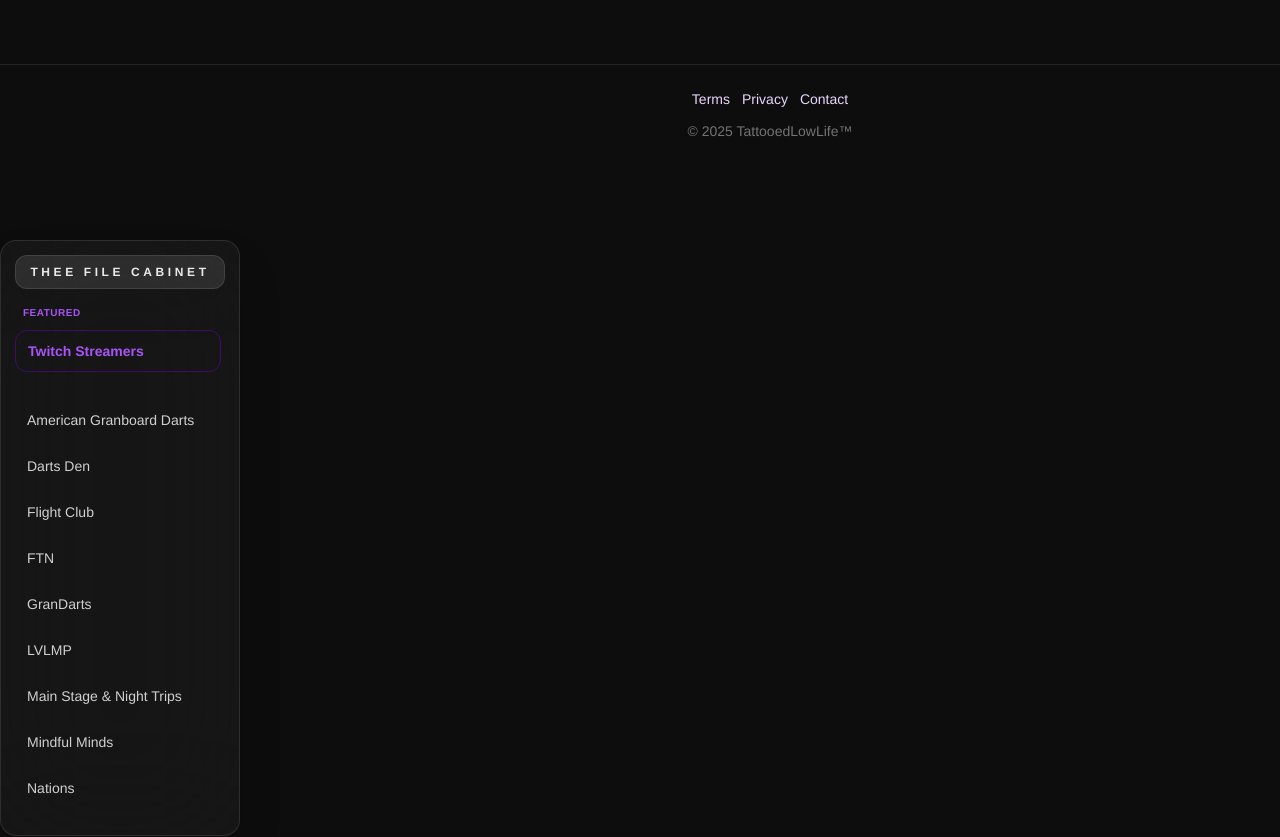
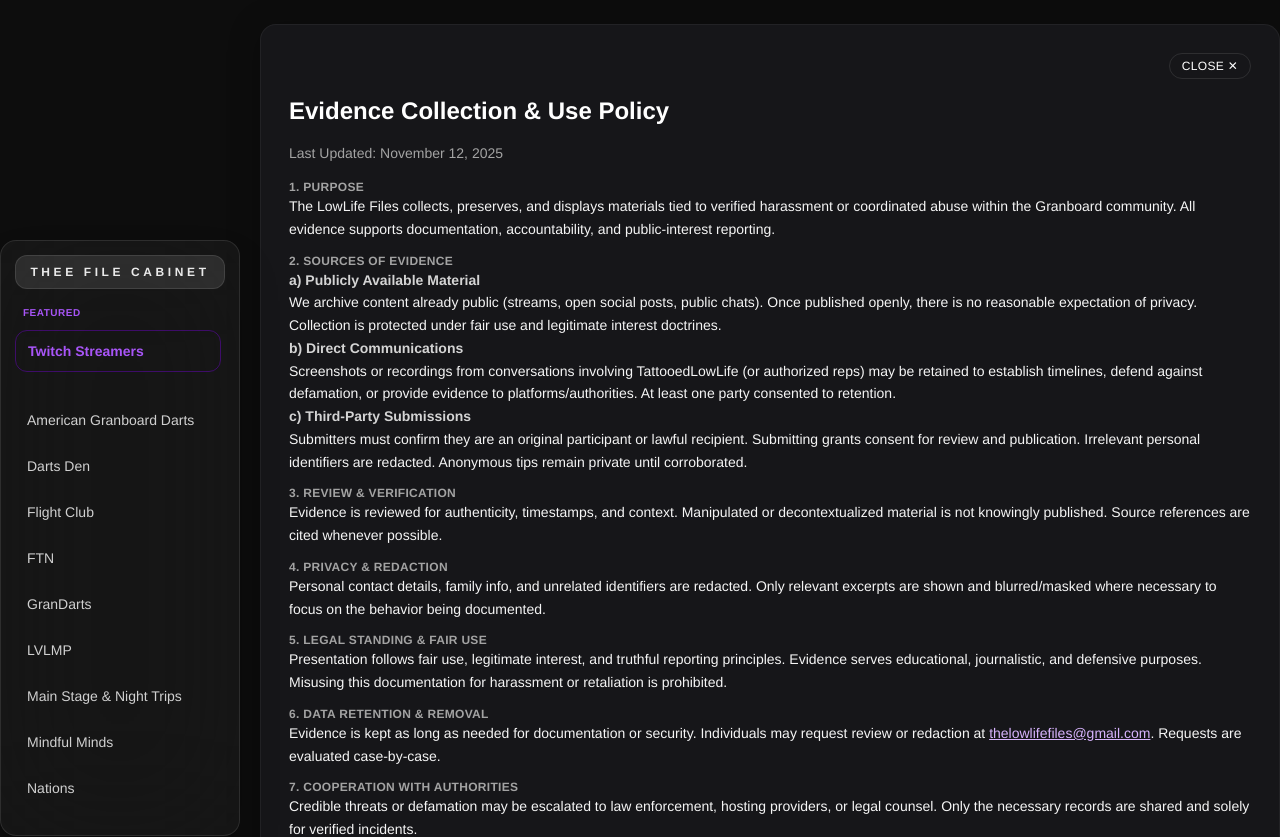
Before and after one commit to TattooedLowLife327/thelowlifefiles, a React (Vite) app: page /evidence-policy in a window 1280 px wide. Shown: the top 837 px of the page. Before the commit the page ends 800 px from the top, so only its background shows below. Built offline with nearby package versions, Linux system fonts and the light colour scheme; a web font is replaced by a local one.

Commit message:
docs: link full evidence policy from privacy page

```diff
--- a/src/App.tsx
+++ b/src/App.tsx
@@ -11,6 +11,7 @@ import Analysis from './pages/Analysis';
 import Privacy from './pages/Privacy';
 import Terms from './pages/Terms';
 import Contact from './pages/Contact';
+import Evidence from './pages/Evidence';
 
 const DISCLAIMER =
   "Disclaimer: The quality - or lack there of - of the display images used below are not a direct creation of TattooedLowLife. She would never put something that low quality out into the world.. but then again, the image quality is a direct representation of the quality of tournaments they put on.";
@@ -56,6 +57,7 @@ export default function App() {
             <Route path="/privacy" element={<Privacy />} />
             <Route path="/terms" element={<Terms />} />
             <Route path="/contact" element={<Contact />} />
+            <Route path="/evidence-policy" element={<Evidence />} />
           </Routes>
         </div>
       </main>
--- /dev/null
+++ b/src/pages/Evidence.tsx
@@ -0,0 +1,99 @@
+import { Link } from "react-router-dom";
+
+export default function Evidence() {
+  return (
+    <section className="card p-5 sm:p-7 space-y-4">
+      <div className="flex justify-end">
+        <Link
+          to="/privacy"
+          className="inline-flex items-center rounded-full border border-white/10 px-3 py-1 text-xs uppercase tracking-wide text-white hover:bg-white/10 focus:outline-none focus-visible:ring-2 focus-visible:ring-purple-300"
+        >
+          Close ✕
+        </Link>
+      </div>
+      <h1 className="text-2xl font-semibold">Evidence Collection &amp; Use Policy</h1>
+      <p className="text-sm text-neutral-400">Last Updated: November 12, 2025</p>
+
+      <div className="space-y-3 text-sm leading-relaxed text-neutral-100">
+        <section>
+          <h2 className="font-semibold uppercase tracking-wide text-xs text-neutral-400">1. Purpose</h2>
+          <p>
+            The LowLife Files collects, preserves, and displays materials tied to verified harassment or coordinated abuse
+            within the Granboard community. All evidence supports documentation, accountability, and public-interest reporting.
+          </p>
+        </section>
+
+        <section>
+          <h2 className="font-semibold uppercase tracking-wide text-xs text-neutral-400">2. Sources of Evidence</h2>
+          <p className="font-semibold text-neutral-300">a) Publicly Available Material</p>
+          <p>
+            We archive content already public (streams, open social posts, public chats). Once published openly, there is no
+            reasonable expectation of privacy. Collection is protected under fair use and legitimate interest doctrines.
+          </p>
+          <p className="font-semibold text-neutral-300">b) Direct Communications</p>
+          <p>
+            Screenshots or recordings from conversations involving TattooedLowLife (or authorized reps) may be retained to
+            establish timelines, defend against defamation, or provide evidence to platforms/authorities. At least one party
+            consented to retention.
+          </p>
+          <p className="font-semibold text-neutral-300">c) Third-Party Submissions</p>
+          <p>
+            Submitters must confirm they are an original participant or lawful recipient. Submitting grants consent for review
+            and publication. Irrelevant personal identifiers are redacted. Anonymous tips remain private until corroborated.
+          </p>
+        </section>
+
+        <section>
+          <h2 className="font-semibold uppercase tracking-wide text-xs text-neutral-400">3. Review &amp; Verification</h2>
+          <p>
+            Evidence is reviewed for authenticity, timestamps, and context. Manipulated or decontextualized material is not
+            knowingly published. Source references are cited whenever possible.
+          </p>
+        </section>
+
+        <section>
+          <h2 className="font-semibold uppercase tracking-wide text-xs text-neutral-400">4. Privacy &amp; Redaction</h2>
+          <p>
+            Personal contact details, family info, and unrelated identifiers are redacted. Only relevant excerpts are shown
+            and blurred/masked where necessary to focus on the behavior being documented.
+          </p>
+        </section>
+
+        <section>
+          <h2 className="font-semibold uppercase tracking-wide text-xs text-neutral-400">5. Legal Standing &amp; Fair Use</h2>
+          <p>
+            Presentation follows fair use, legitimate interest, and truthful reporting principles. Evidence serves educational,
+            journalistic, and defensive purposes. Misusing this documentation for harassment or retaliation is prohibited.
+          </p>
+        </section>
+
+        <section>
+          <h2 className="font-semibold uppercase tracking-wide text-xs text-neutral-400">6. Data Retention &amp; Removal</h2>
+          <p>
+            Evidence is kept as long as needed for documentation or security. Individuals may request review or redaction at{" "}
+            <a className="text-purple-300 underline" href="mailto:thelowlifefiles@gmail.com">
+              thelowlifefiles@gmail.com
+            </a>
+            . Requests are evaluated case-by-case.
+          </p>
+        </section>
+
+        <section>
+          <h2 className="font-semibold uppercase tracking-wide text-xs text-neutral-400">7. Cooperation with Authorities</h2>
+          <p>
+            Credible threats or defamation may be escalated to law enforcement, hosting providers, or legal counsel. Only the
+            necessary records are shared and solely for verified incidents.
+          </p>
+        </section>
+
+        <section>
+          <h2 className="font-semibold uppercase tracking-wide text-xs text-neutral-400">8. Prohibition on Unauthorized Use</h2>
+          <p>
+            All archived evidence is curated for accountability. Republishing, weaponizing, or distorting these materials for
+            retaliation violates this policy and may result in legal action.
+          </p>
+        </section>
+      </div>
+    </section>
+  );
+}
--- a/src/pages/Privacy.tsx
+++ b/src/pages/Privacy.tsx
@@ -110,6 +110,12 @@ export default function Privacy() {
             documented behavior. Material is curated for accountability—republishing it for retaliation or harassment is
             prohibited and may be referred to authorities.
           </p>
+          <Link
+            to="/evidence-policy"
+            className="inline-flex items-center mt-2 rounded-full border border-white/10 px-4 py-1.5 text-xs uppercase tracking-wide text-white hover:bg-white/10 focus:outline-none focus-visible:ring-2 focus-visible:ring-purple-300"
+          >
+            View Full Evidence Policy →
+          </Link>
         </section>
 
         <section>
```
